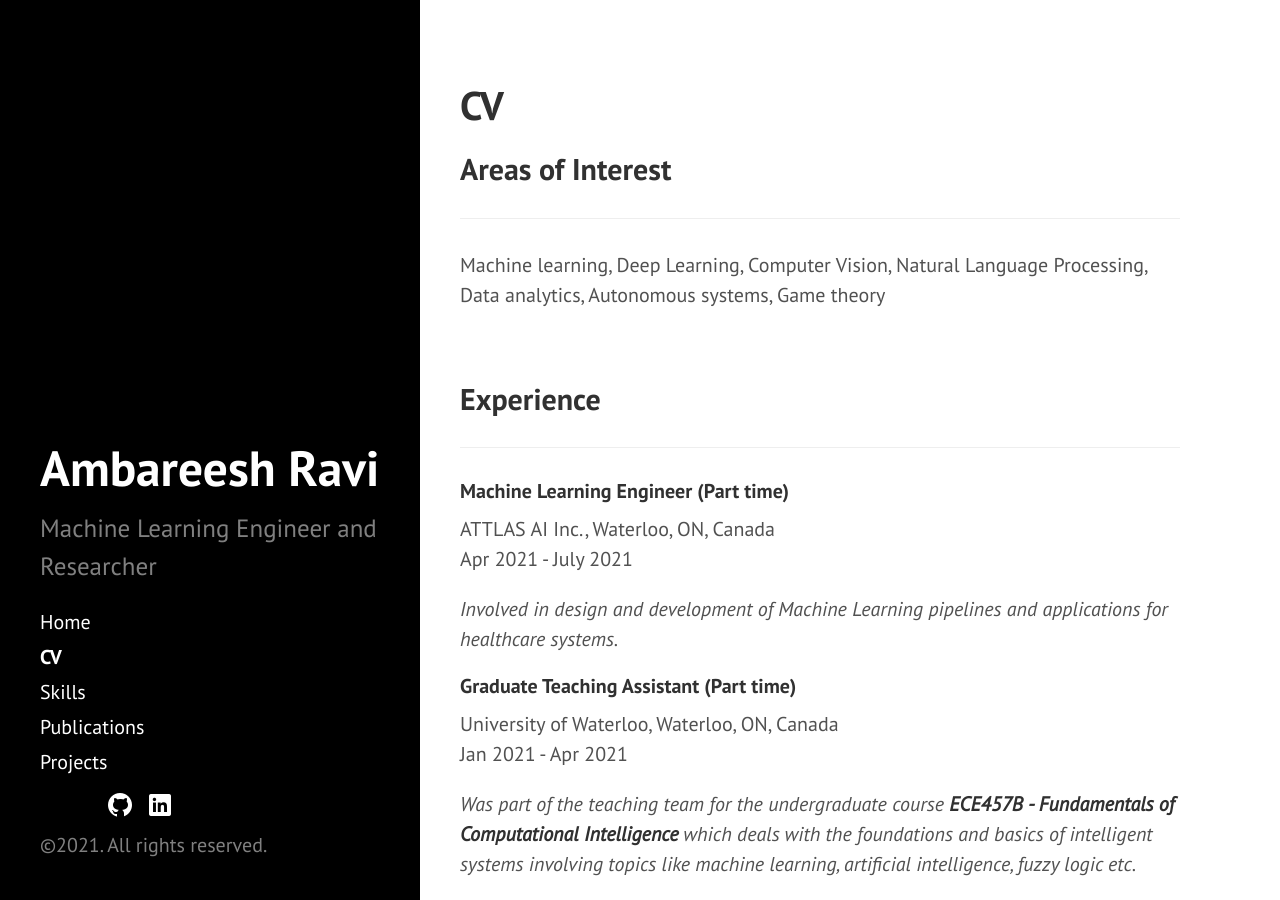
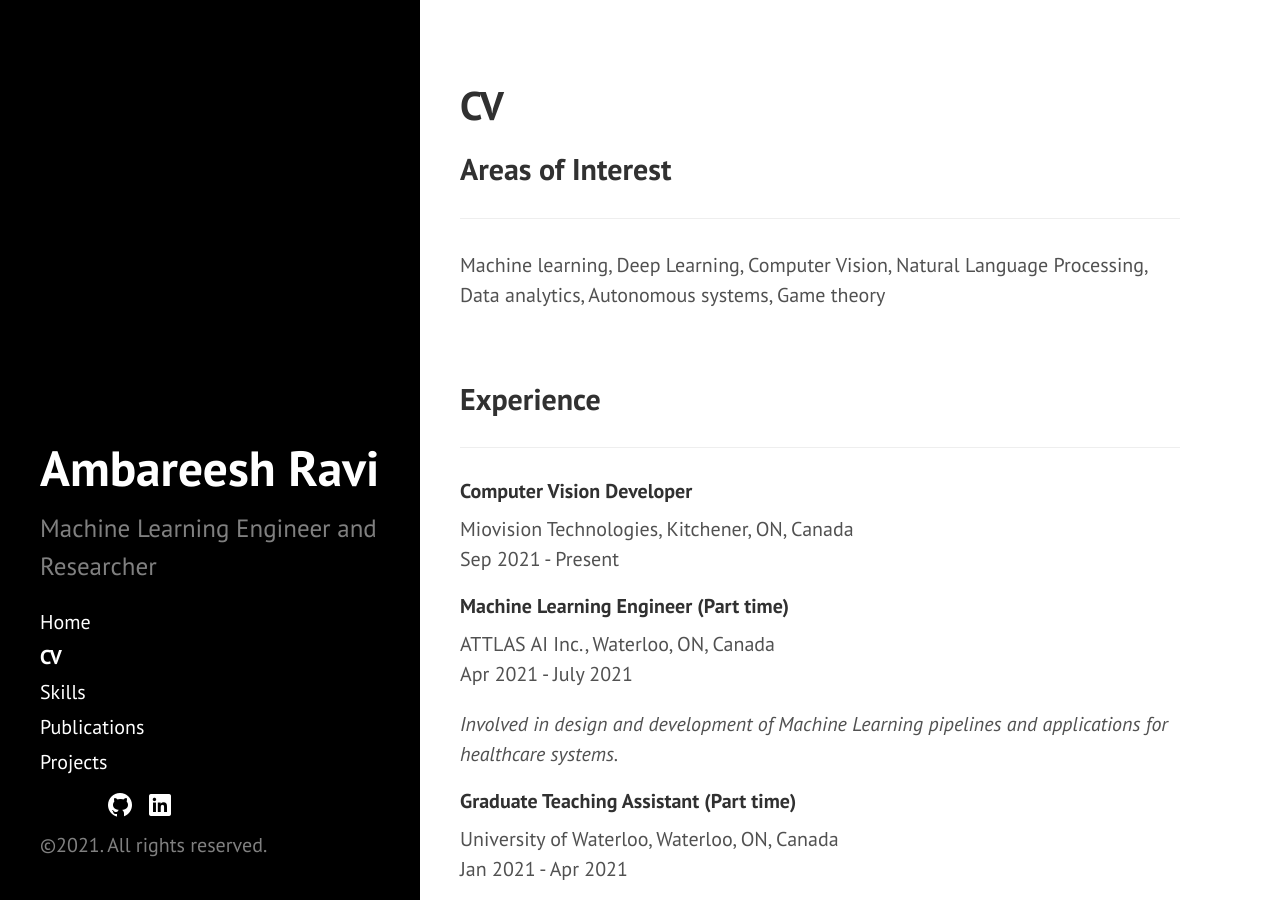
Before and after one commit to ambareeshravi/ambareeshravi.github.io, a Jekyll site: the page built from CV.md, in a window 1280 px wide and 900 px high. Built offline with Jekyll 4.4.1, drawn with Linux system fonts in a browser that asks for light colours.

Commit message:
Update CV.md

```diff
--- a/CV.md
+++ b/CV.md
@@ -12,6 +12,9 @@ Machine learning, Deep Learning, Computer Vision, Natural Language Processing, D
 
 ## Experience
 --------
+#### Computer Vision Developer
+Miovision Technologies, Kitchener, ON, Canada\
+Sep 2021 - Present
 
 #### Machine Learning Engineer (Part time)
 ATTLAS AI Inc., Waterloo, ON, Canada\
```
